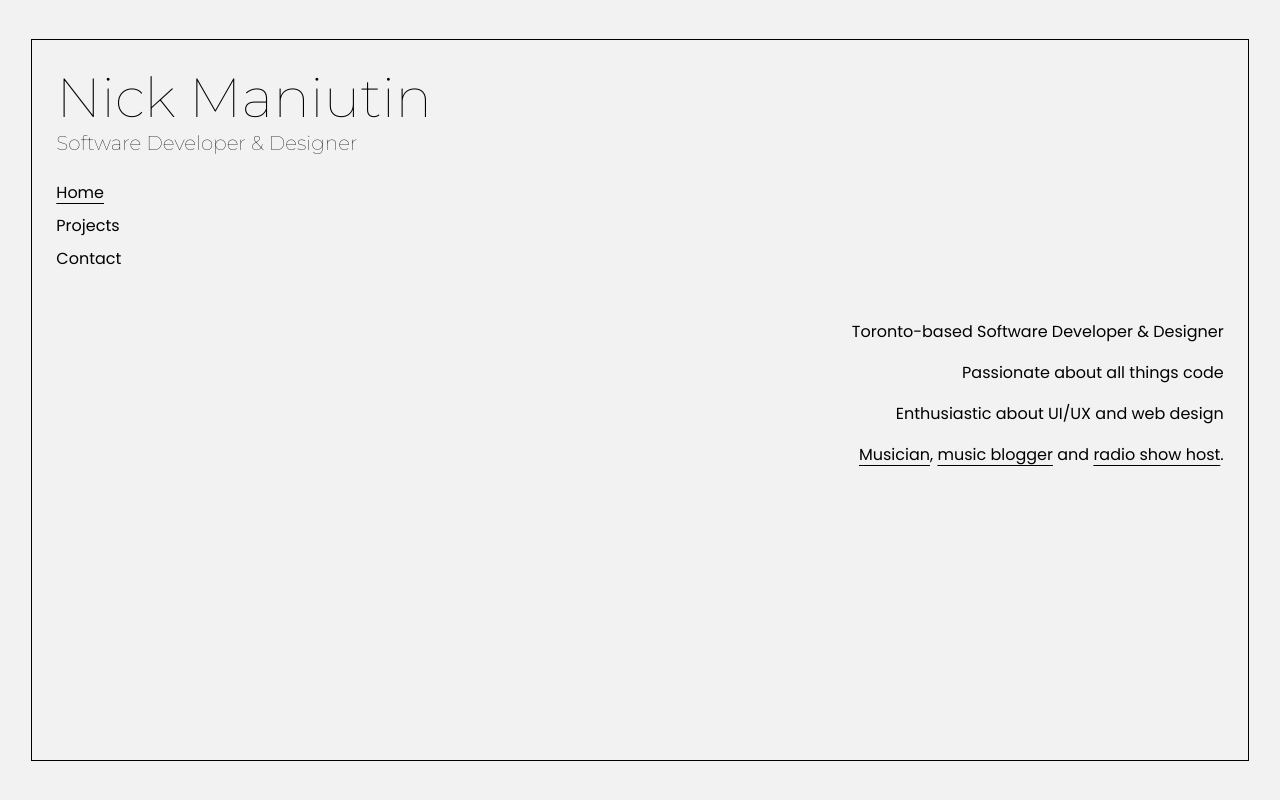
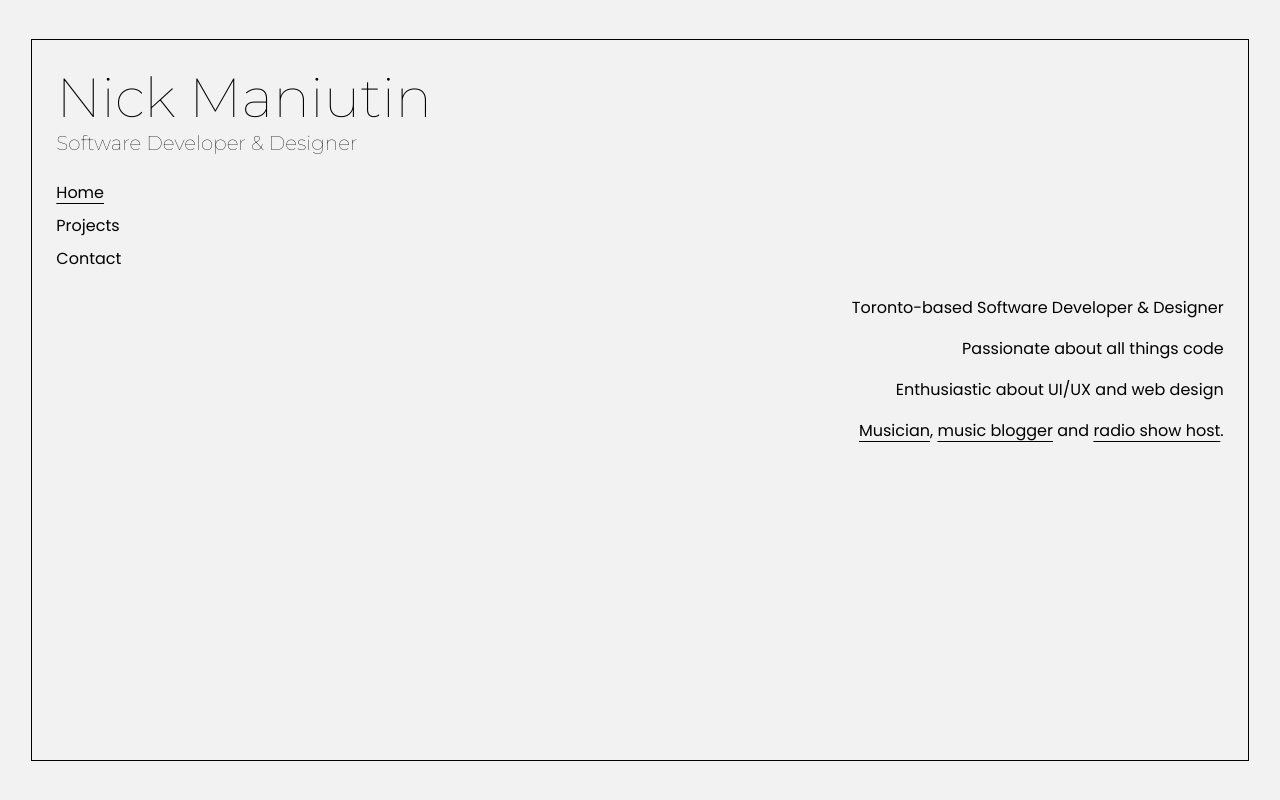
Before and after one commit to maniutin/portfolio, a React (Create React App) app: page / in a window 1280 px wide. Built offline with nearby package versions, Linux system fonts and the light colour scheme.

Commit message:
update stylign

```diff
--- a/src/components/Main/Main.scss
+++ b/src/components/Main/Main.scss
@@ -28,6 +28,7 @@
   align-items: center;
   justify-content: flex-end;
   margin: 2%;
+  margin-top: 0;
 }
 
 @keyframes fadeIn {
--- a/src/components/Nav/Nav.scss
+++ b/src/components/Nav/Nav.scss
@@ -2,6 +2,7 @@
   display: flex;
   flex-direction: column;
   margin: 2%;
+  margin-bottom: 0;
 }
 
 .nav-link {
```
